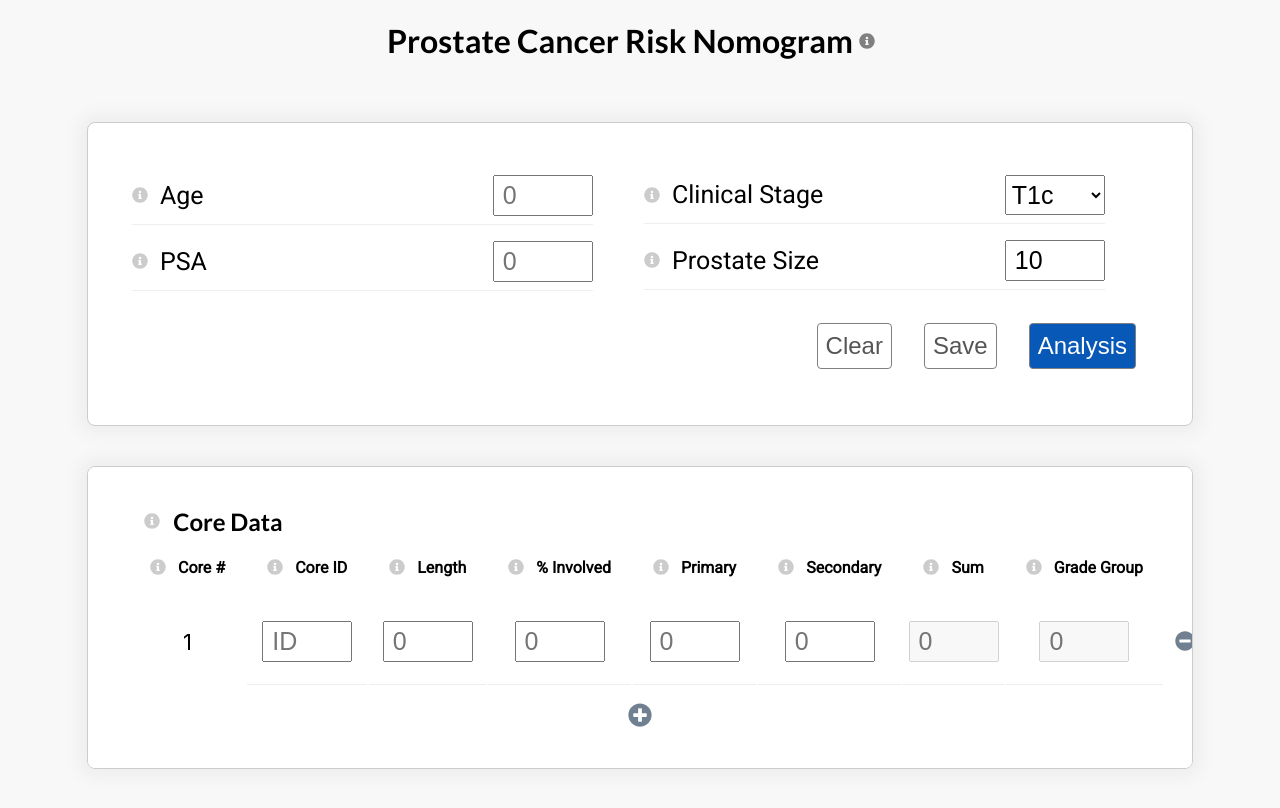
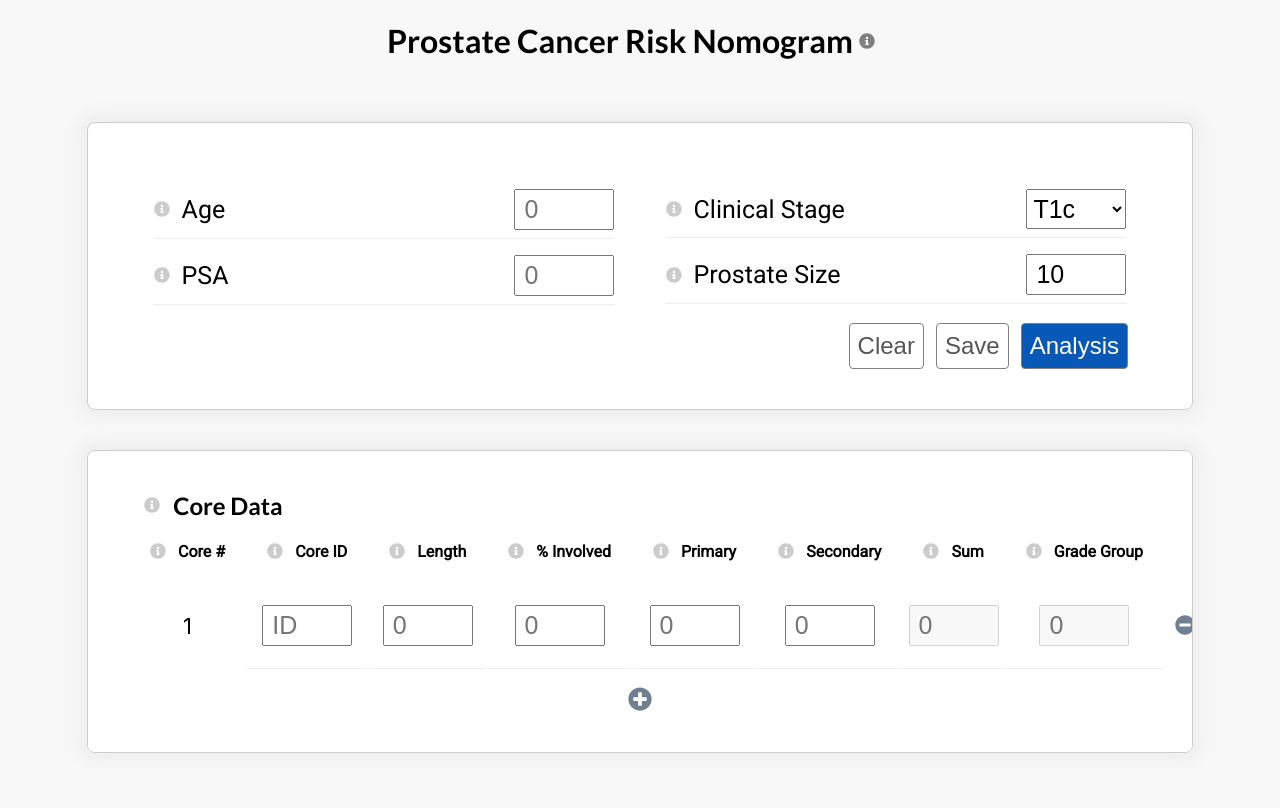
Before and after one commit to vidman22/nccn-risk-calculator, a React (Create React App) app: page / in a window 1280 px wide. Built offline with nearby package versions, Linux system fonts and the light colour scheme; what @react-pdf/renderer would draw is missing.

Commit message:
alignment

```diff
--- a/src/containers/AppForm/AppForm.css
+++ b/src/containers/AppForm/AppForm.css
@@ -8,7 +8,6 @@
 
 .AppFormContainer {
     width: 80%;
-    max-width: 80%;
     margin: 40px auto;
     padding: 40px;
     height: auto;
@@ -22,13 +21,11 @@
     width: 100%;
     height: 20vh;
     min-height: 150px;
-    margin: auto;
     display: flex;
     flex-direction: column;
     flex-wrap: wrap;
-    justify-content: flex-start;
-    align-items: stretch;
-
+    justify-content: center;
+    align-items: center;
 }
 
 .InputWrapper {
@@ -65,7 +62,7 @@
 
 .ButtonAppFunction {
     border: 1px solid gray;
-    margin: 0px 1rem;
+    margin: 0px 0px 0px .75rem;
     padding: .5rem;
     border-radius: .25rem;
 }
@@ -177,7 +174,7 @@
     background-color: #0858B8;
     color: #fff;
     padding: 10px 16px;
-    margin: 4px 0 4px 4px;
+    margin: 0;
     border-radius: 4px;
     font-family: 'Roboto', sans-serif;
     font-size: large;
@@ -185,12 +182,7 @@
     box-shadow: 0 0 8px 6px #eee;
 
 }
-.AnotherWrapper {
-    width: 100%;
-    display: flex;
-    flex-direction: row;
-    justify-content: flex-end;
-}
+
 .ButtonWrapper{
     display: flex;
     flex-direction: row;
@@ -201,7 +193,7 @@
 .AlignRight{
     display: flex;
     justify-content: flex-end;
-    margin-bottom: 1rem;
+    margin: 0 1.5rem;
 }
 
 .AlignRight button{
@@ -254,6 +246,9 @@
         height: 100%;
         flex-wrap: nowrap;
     }
+    .AlignRight {
+        margin: 1rem 0rem;
+    }
     .InputWrapper {
         width: 100%;
     }
```
